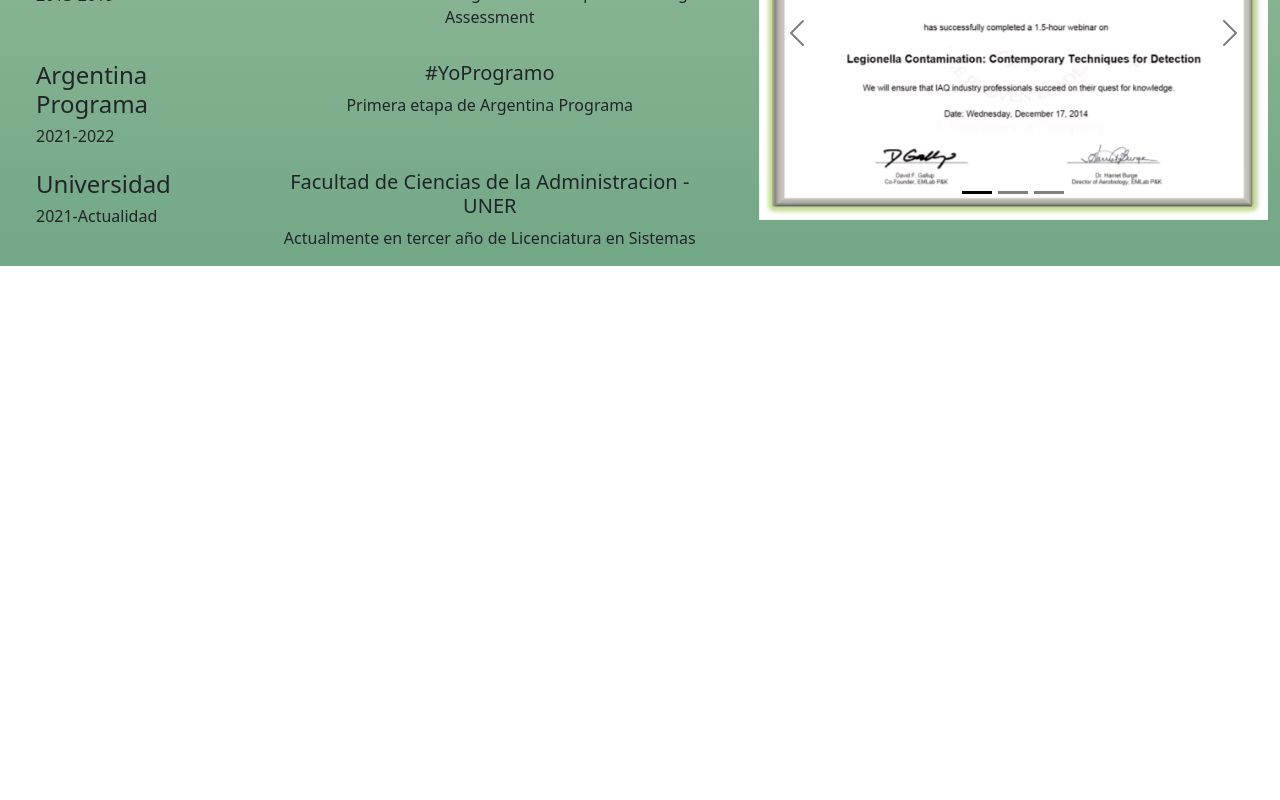
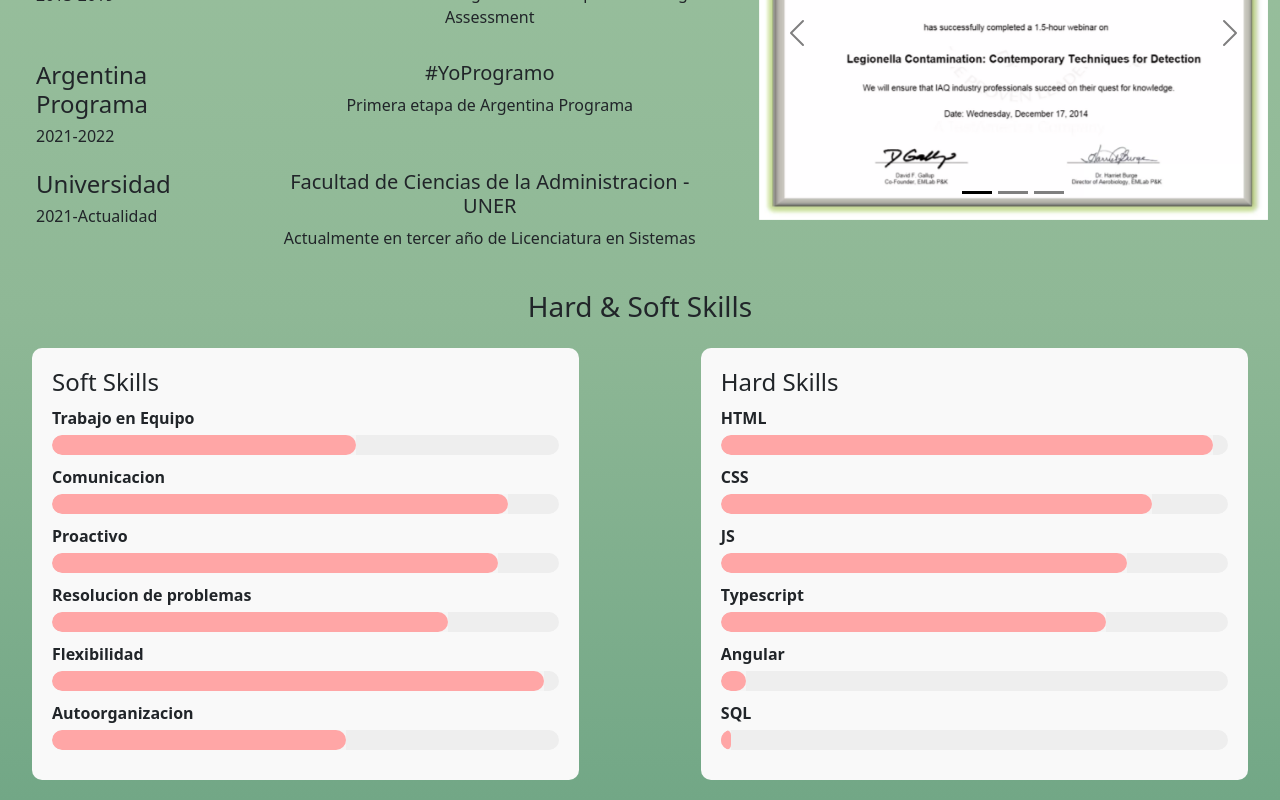
Before and after one commit to EzequielDalzotto/portfolio-web-front-end, an Angular app: page / in a window 1280 px wide. Shown: the part 1645-2445 px from the top of the page. Before the commit the page ends 1911 px from the top, so only its background shows below. Built offline with nearby package versions, Linux system fonts and the light colour scheme.

Commit message:
skills component

```diff
--- a/src/app/app.module.ts
+++ b/src/app/app.module.ts
@@ -10,6 +10,7 @@ import { AboutMeComponent } from './components/about-me/about-me.component';
 import { ExperienceComponent } from './components/experience/experience.component';
 import { EducationComponent } from './components/education/education.component';
 import { CertificatesComponent } from './components/certificates/certificates.component';
+import { SkillsComponent } from './components/skills/skills.component';
 
 @NgModule({
   declarations: [
@@ -20,7 +21,8 @@ import { CertificatesComponent } from './components/certificates/certificates.co
     AboutMeComponent,
     ExperienceComponent,
     EducationComponent,
-    CertificatesComponent
+    CertificatesComponent,
+    SkillsComponent
   ],
   imports: [
     BrowserModule,
--- a/src/app/components/home/home.component.html
+++ b/src/app/components/home/home.component.html
@@ -2,3 +2,4 @@
 <app-about-me></app-about-me>
 <app-experience></app-experience>
 <app-education></app-education>
+<app-skills></app-skills>
--- /dev/null
+++ b/src/app/components/skills/skills.component.css
@@ -0,0 +1,120 @@
+.skills-container {
+    display: flex;
+    justify-content: space-between;
+    margin: 20px;
+  }
+
+  .skills-box {
+    width: 45%;
+    background-color: #f9f9f9;
+    padding: 20px;
+    border-radius: 10px;
+  }
+
+  .skills-box h2 {
+    font-size: 24px;
+    margin-bottom: 10px;
+  }
+
+  .skills-list {
+    list-style: none;
+    margin: 0;
+    padding: 0;
+  }
+
+  .skill {
+    position: relative;
+    margin-bottom: 10px;
+  }
+
+  .skill-name {
+    font-weight: bold;
+    margin-bottom: 5px;
+  }
+
+  .skill-bar {
+    height: 20px;
+    border-radius: 10px;
+    background-color: #eee;
+    position: relative;
+    overflow: hidden;
+  }
+
+  .skill-progress {
+    position: absolute;
+    left: 0;
+    top: 0;
+    height: 100%;
+    border-radius: 10px;
+    background-color: #ff6b6b;
+  }
+
+  .skill-progress::before {
+    content: "";
+    position: absolute;
+    top: 0;
+    left: 0;
+    width: 100%;
+    height: 100%;
+    background-color: rgba(255, 255, 255, 0.4);
+  }
+
+  @keyframes progress-bar {
+    0% {
+      width: 0%;
+    }
+  }
+
+  .skill-progress.active {
+    animation: progress-bar 1s ease-in-out forwards;
+  }
+
+
+/* Manejo de porcentajes */
+  .soft-progress-1{
+    width: 60%;
+  }
+
+  .soft-progress-2{
+    width: 90%;
+  }
+
+  .soft-progress-3{
+    width: 88%;
+  }
+
+  .soft-progress-4{
+    width: 78%;
+  }
+
+  .soft-progress-5{
+    width: 97%;
+  }
+
+  .soft-progress-6{
+    width: 58%;
+  }
+
+  .hard-progress-1{
+    width: 97%;
+  }
+
+  .hard-progress-2{
+    width: 85%;
+  }
+
+  .hard-progress-3{
+    width: 80%;
+  }
+
+  .hard-progress-4{
+    width: 76%;
+  }
+
+  .hard-progress-5{
+    width: 5%;
+  }
+
+  .hard-progress-6{
+    width: 2%;
+  }
--- /dev/null
+++ b/src/app/components/skills/skills.component.html
@@ -0,0 +1,119 @@
+<section class="hardSoftSkilss">
+    <div class="container-fluid mt-3">
+      <h3 class="titulo-seccion hardSoftSkills__titulo-seccion text-center mt-4 mb-4">Hard & Soft Skills</h3>
+
+
+      <!-- Soft Skills -->
+      <div class="skills-container">
+        <div class="skills-box">
+          <h2>Soft Skills</h2>
+          <ul class="skills-list">
+            <li>
+              <div class="skill">
+                <div class="skill-name">Trabajo en Equipo</div>
+                <div class="skill-bar">
+                  <!--usar active para dar animacion-->
+                  <div class="skill-progress active soft-progress-1"></div>
+                </div>
+              </div>
+            </li>
+            <li>
+              <div class="skill">
+                <div class="skill-name">Comunicacion</div>
+                <div class="skill-bar">
+                  <div class="skill-progress soft-progress-2"></div>
+                </div>
+              </div>
+            </li>
+            <li>
+              <div class="skill">
+                <div class="skill-name">Proactivo</div>
+                <div class="skill-bar">
+                  <div class="skill-progress soft-progress-3"></div>
+                </div>
+              </div>
+            </li>
+            <li>
+              <div class="skill">
+                <div class="skill-name">Resolucion de problemas</div>
+                <div class="skill-bar">
+                  <div class="skill-progress soft-progress-4"></div>
+                </div>
+              </div>
+            </li>
+            <li>
+              <div class="skill">
+                <div class="skill-name">Flexibilidad</div>
+                <div class="skill-bar">
+                  <div class="skill-progress soft-progress-5"></div>
+                </div>
+              </div>
+            </li>
+            <li>
+              <div class="skill">
+                <div class="skill-name">Autoorganizacion</div>
+                <div class="skill-bar">
+                  <div class="skill-progress soft-progress-6"></div>
+                </div>
+              </div>
+            </li>
+          </ul>
+        </div>
+
+        <!-- Hard Skills -->
+        <div class="skills-box">
+          <h2>Hard Skills</h2>
+          <ul class="skills-list">
+            <li>
+              <div class="skill">
+                <div class="skill-name">HTML</div>
+                <div class="skill-bar">
+                  <div class="skill-progress hard-progress-1"></div>
+                </div>
+              </div>
+            </li>
+            <li>
+              <div class="skill">
+                <div class="skill-name">CSS</div>
+                <div class="skill-bar">
+                  <div class="skill-progress hard-progress-2"></div>
+                </div>
+              </div>
+            </li>
+            <li>
+              <div class="skill">
+                <div class="skill-name">JS</div>
+                <div class="skill-bar">
+                  <div class="skill-progress hard-progress-3"></div>
+                </div>
+              </div>
+            </li>
+            <li>
+              <div class="skill">
+                <div class="skill-name">Typescript</div>
+                <div class="skill-bar">
+                  <div class="skill-progress hard-progress-4"></div>
+                </div>
+              </div>
+            </li>
+            <li>
+              <div class="skill">
+                <div class="skill-name">Angular</div>
+                <div class="skill-bar">
+                  <div class="skill-progress hard-progress-5"></div>
+                </div>
+              </div>
+            </li>
+            <li>
+              <div class="skill">
+                <div class="skill-name">SQL</div>
+                <div class="skill-bar">
+                  <div class="skill-progress hard-progress-6"></div>
+                </div>
+              </div>
+            </li>
+          </ul>
+        </div>
+      </div>
+    </div>
+  </section>
```
Also changed, not shown: src/app/components/skills/skills.component.ts (added, +10 -0 lines), 1 other file (tests, documents, lock files or other folders).
